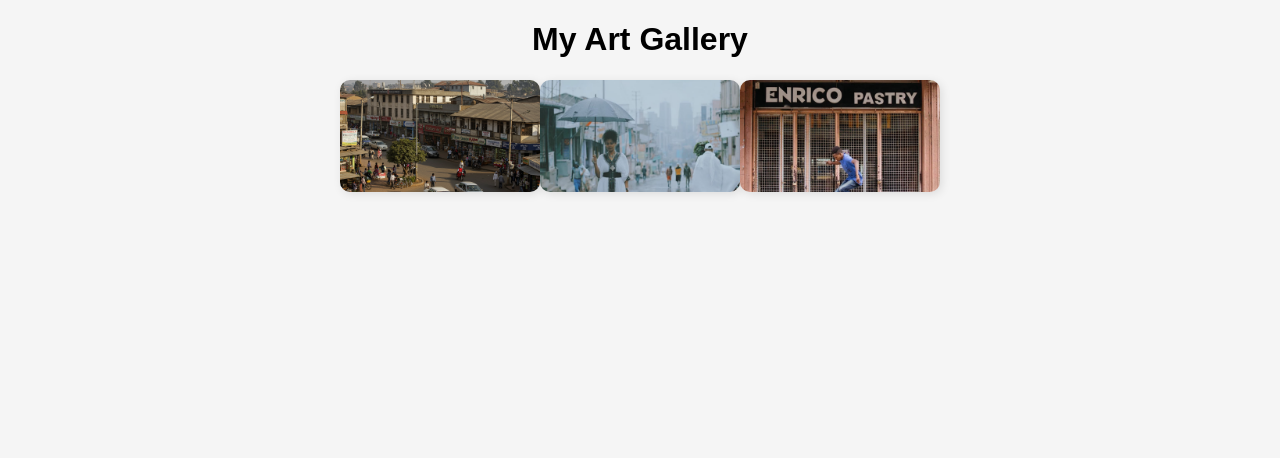
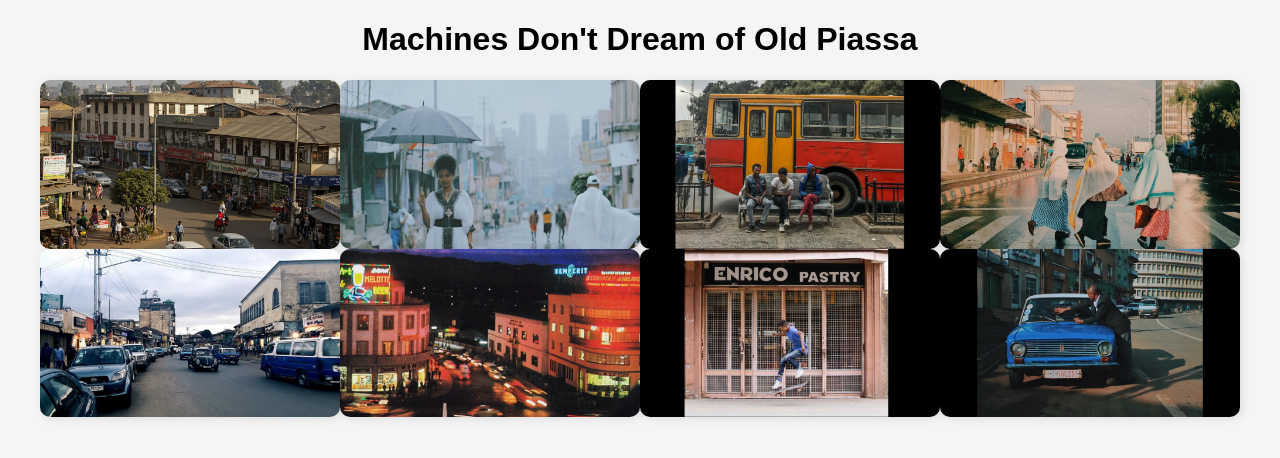
Before and after one commit to selamie/piassa_dreams, a plain HTML site: page index.html in a window 1280 px wide. Drawn offline with Linux system fonts and the light colour scheme.

Commit message:
gif gallery

```diff
--- a/index.html
+++ b/index.html
@@ -13,7 +13,7 @@
         }
         .gallery img {
             border: none;
-            width: 200px;
+            width: 100%;
             height: auto;
         }
     </style>
@@ -22,12 +22,12 @@
             const imageMap = {
                 "image_2.png": "gifs/generated_2.gif",
                 "image_3.png": "gifs/generated_3.gif",
-                "image_4.png": "gifs/generated_4.gif"
-                // "image_5.png": "gifs/generated_5.gif",
-                // "image_6.png": "gifs/generated_6.gif",
-                // "image_7.png": "gifs/generated_7.gif",
-                // "image_8.png": "gifs/generated_8.gif",
-                // "image_9.png": "gifs/generated_9.gif"
+                "image_6.png": "gifs/generated_6.gif",
+                "image_7.png": "gifs/generated_7.gif",
+                "image_8.png": "gifs/generated_8.gif",
+                "image_9.png": "gifs/generated_9.gif",
+                "image_10.png": "gifs/generated_10.gif",
+                "image_11.png": "gifs/generated_11_runway.gif"
             };
 
             const images = document.querySelectorAll(".gallery img");
@@ -56,11 +56,16 @@
     </script>
 </head>
 <body>
-    <h1>My Art Gallery</h1>
+    <h1>Machines Don't Dream of Old Piassa</h1>
     <div class="gallery">
-        <img src="images/image_2.png" alt="Artwork 1">
-        <img src="images/image_3.png" alt="Artwork 2">
-        <img src="images/image_4.png" alt="Artwork 3">
+        <img src="images/image_2.png" alt="image">
+        <img src="images/image_3.png" alt="image">
+        <img src="images/image_6.png" alt="image">
+        <img src="images/image_7.png" alt="image">
+        <img src="images/image_8.png" alt="image">
+        <img src="images/image_9.png" alt="image">
+        <img src="images/image_10.png" alt="image">
+        <img src="images/image_11.png" alt="image">
     </div>
 </body>
 </html>
```
Also changed, not shown: videos_index.html (+4 -4 lines), images/image_4.png (deleted), 6 other files.
